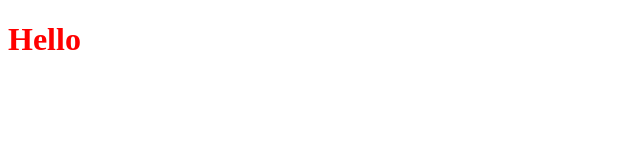
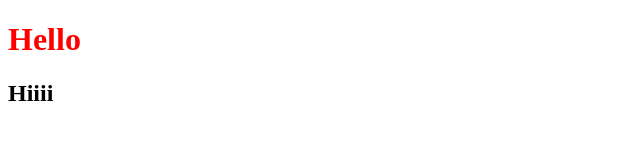
Before and after one commit to Gideon2801/fsdgsd, a plain HTML site: page index.html in a window 1280 px wide. Shown: the full height of the page, 0-640 px from the left. Drawn offline with Linux system fonts and the light colour scheme.

Commit message:
update 2

```diff
--- a/index.html
+++ b/index.html
@@ -8,5 +8,6 @@
 </head>
 <body>
     <h1>Hello</h1>
+    <h2>Hiiii</h2>
 </body>
 </html>
```
